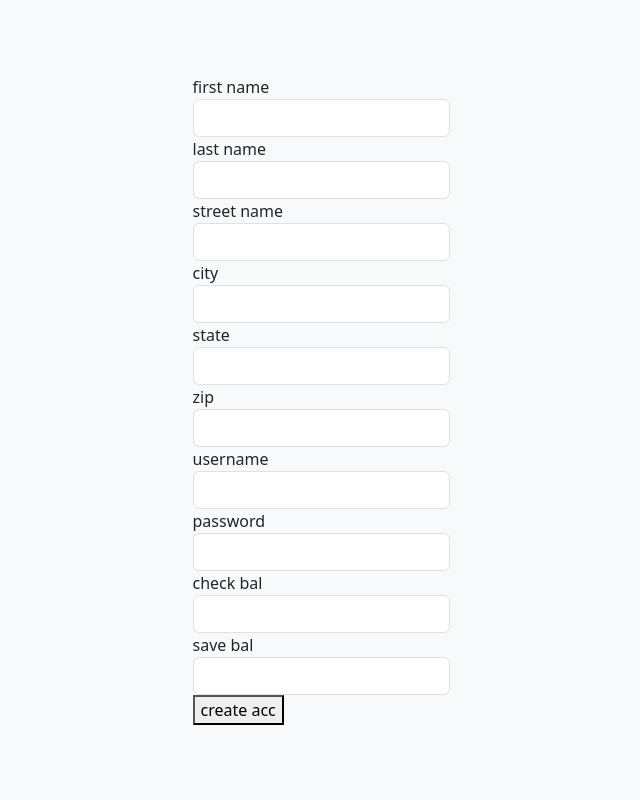
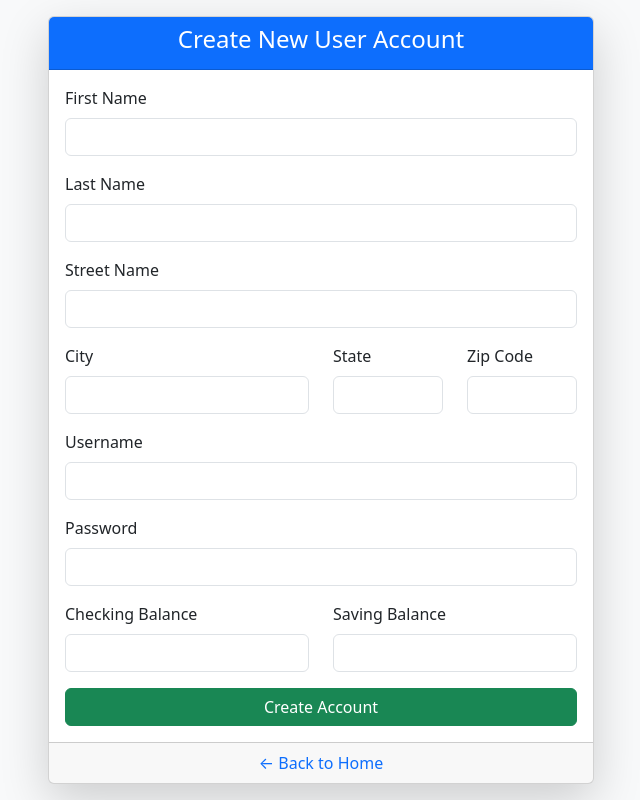
Before and after one commit to salierismuse/pythonbank, a Flask app: page /create_account in a window 1280 px wide. Shown: the whole page, without its empty margins (319-959 px from the left). Run offline with Flask 3, Linux system fonts and the light colour scheme; data that the repository does not hold is empty; some libraries are stand-ins or nearby versions.

Commit message:
Update create_account.html

```diff
--- a/templates/create_account.html
+++ b/templates/create_account.html
@@ -1,33 +1,83 @@
-
 <!DOCTYPE html>
-<html>
+<html lang="en">
 <head>
-    <title>create_acc</title>
+    <meta charset="UTF-8">
+    <title>Create New Account</title>
     <link href="https://cdn.jsdelivr.net/npm/bootstrap@5.3.0/dist/css/bootstrap.min.css" rel="stylesheet">
 </head>
 <body class="bg-light d-flex justify-content-center align-items-center vh-100">
+    <div class="container">
+        <div class="row justify-content-center">
+            <div class="col-md-8 col-lg-6">
+                <div class="card shadow-lg">
+                    <div class="card-header bg-primary text-white text-center">
+                        <h4>Create New User Account</h4>
+                    </div>
+                    <div class="card-body">
                         <form method="post">
-    <label>first name</label>
-    <input type="text" name="first name" id="first name" class="form-control" required>
-    <label>last name</label>
-    <input type="text" name="last name" id="last name" class="form-control" required>
-    <label>street name</label>
+                            <!-- Personal Info -->
+                            <div class="mb-3">
+                                <label for="first-name" class="form-label">First Name</label>
+                                <input type="text" name="first name" id="first-name" class="form-control" required>
+                            </div>
+                            <div class="mb-3">
+                                <label for="last-name" class="form-label">Last Name</label>
+                                <input type="text" name="last name" id="last-name" class="form-control" required>
+                            </div>
+
+                            <!-- Address Info -->
+                            <div class="mb-3">
+                                <label for="street" class="form-label">Street Name</label>
                                 <input type="text" name="street" id="street" class="form-control" required>
-    <label>city</label>
+                            </div>
+                            <div class="row">
+                                <div class="col-md-6 mb-3">
+                                    <label for="city" class="form-label">City</label>
                                     <input type="text" name="city" id="city" class="form-control" required>
-    <label>state</label>
+                                </div>
+                                <div class="col-md-3 mb-3">
+                                    <label for="state" class="form-label">State</label>
                                     <input type="text" name="state" id="state" class="form-control" required>
-    <label>zip</label>
+                                </div>
+                                <div class="col-md-3 mb-3">
+                                    <label for="zip" class="form-label">Zip Code</label>
                                     <input type="text" name="zip" id="zip" class="form-control" required>
-    <label>username</label>
+                                </div>
+                            </div>
+
+                            <!-- Login Info -->
+                            <div class="mb-3">
+                                <label for="username" class="form-label">Username</label>
                                 <input type="text" name="username" id="username" class="form-control" required>
-    <label>password</label>
-    <input type="text" name="password" id="password" class="form-control" required>
-    <label>check bal</label>
-    <input type="text" name="checking" id="checking" class="form-control" required>
-    <label>save bal</label>
-    <input type="text" name="saving" id="saving" class="form-control" required>
-    <button type="submit">create acc</button>
+                            </div>
+                            <div class="mb-3">
+                                <label for="password" class="form-label">Password</label>
+                                <input type="password" name="password" id="password" class="form-control" required>
+                            </div>
+
+                            <!-- Account Balances -->
+                            <div class="row">
+                                <div class="col-md-6 mb-3">
+                                    <label for="checking" class="form-label">Checking Balance</label>
+                                    <input type="number" name="checking" id="checking" class="form-control" step="0.01" required>
+                                </div>
+                                <div class="col-md-6 mb-3">
+                                    <label for="saving" class="form-label">Saving Balance</label>
+                                    <input type="number" name="saving" id="saving" class="form-control" step="0.01" required>
+                                </div>
+                            </div>
+
+                            <div class="d-grid">
+                                <button type="submit" class="btn btn-success">Create Account</button>
+                            </div>
                         </form>
+                    </div>
+                    <div class="card-footer text-center">
+                        <a href="/" class="text-decoration-none">← Back to Home</a>
+                    </div>
+                </div>
+            </div>
+        </div>
+    </div>
 </body>
 </html>
```
Lines whose indentation alone changed are shown as unchanged.
